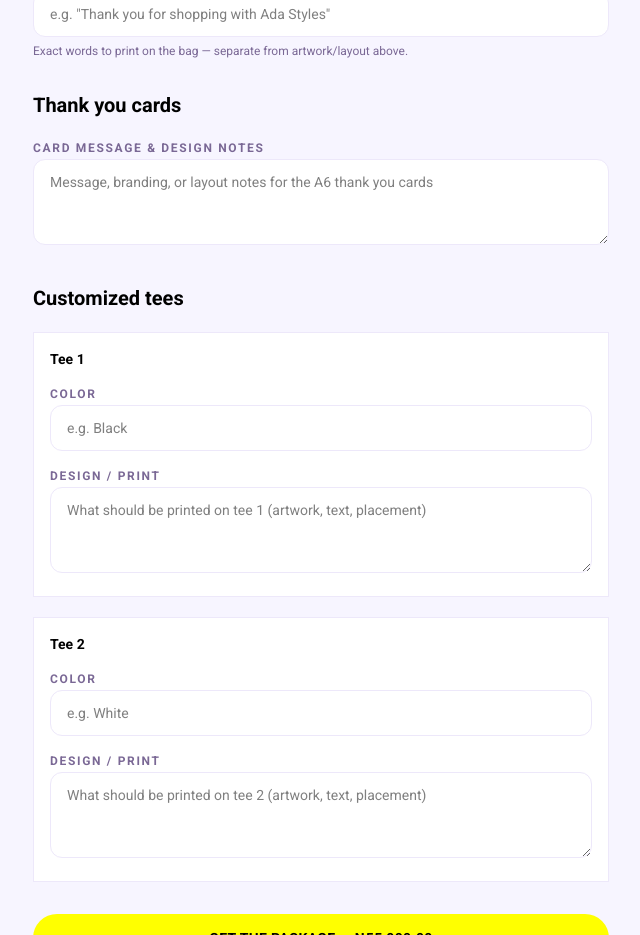
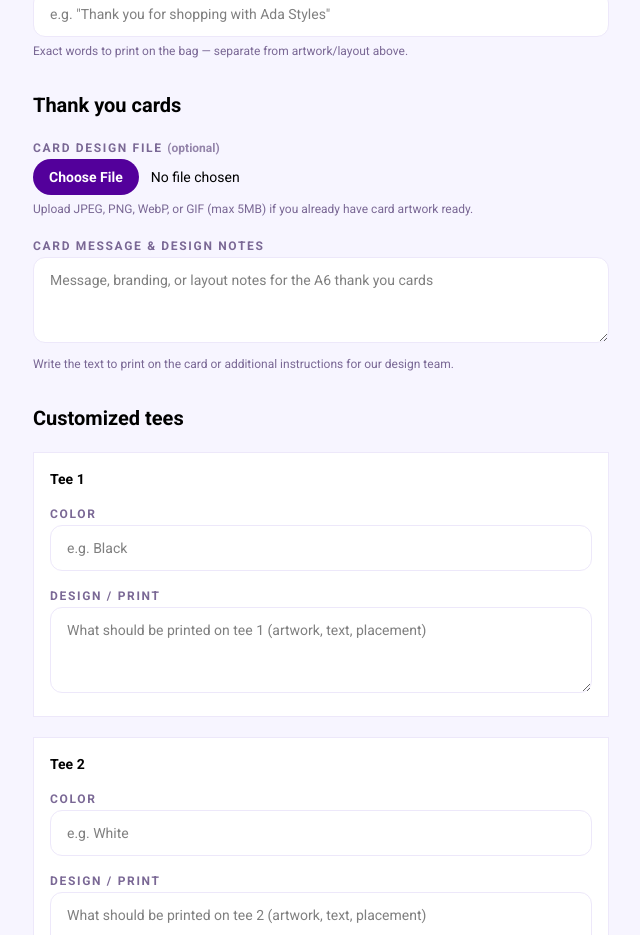
Before and after one commit to Goodnews-code/Printifulbrand, a Next.js app: page /packages/small-business in a window 1280 px wide. Shown: the part 2466-3401 px from the top of the page, without its empty margins (319-959 px from the left). Built offline with nearby package versions, Linux system fonts and the light colour scheme; no server answers.

Commit message:
feat: add design file upload option to thank you card section

```diff
--- a/src/components/packages/SmallBusinessPackageOffer.tsx
+++ b/src/components/packages/SmallBusinessPackageOffer.tsx
@@ -23,11 +23,15 @@ export function SmallBusinessPackageOffer() {
   const { settings } = useSettings();
   const pkg = resolveSmallBusinessPackage(settings);
   const logoInputRef = useRef<HTMLInputElement>(null);
+  const cardDesignInputRef = useRef<HTMLInputElement>(null);
 
   const [bagDesign, setBagDesign] = useState("");
   const [bagLogoUrl, setBagLogoUrl] = useState("");
   const [bagLogoName, setBagLogoName] = useState("");
   const [logoUploading, setLogoUploading] = useState(false);
+  const [cardDesignUrl, setCardDesignUrl] = useState("");
+  const [cardDesignName, setCardDesignName] = useState("");
+  const [cardDesignUploading, setCardDesignUploading] = useState(false);
   const [bagText, setBagText] = useState("");
   const [cardContent, setCardContent] = useState("");
   const [tee1Color, setTee1Color] = useState("");
@@ -74,6 +78,42 @@ export function SmallBusinessPackageOffer() {
     if (logoInputRef.current) logoInputRef.current.value = "";
   }
 
+  async function handleCardDesignChange(file: File | null) {
+    setError("");
+    if (!file) {
+      setCardDesignUrl("");
+      setCardDesignName("");
+      return;
+    }
+
+    setCardDesignUploading(true);
+    try {
+      const body = new FormData();
+      body.append("image", file);
+      const res = await fetch("/api/packages/upload-logo", {
+        method: "POST",
+        body,
+      });
+      const data = await res.json();
+      if (!res.ok) throw new Error(data.error || "Card design upload failed");
+      setCardDesignUrl(data.image_url as string);
+      setCardDesignName(file.name);
+    } catch (err) {
+      setCardDesignUrl("");
+      setCardDesignName("");
+      if (cardDesignInputRef.current) cardDesignInputRef.current.value = "";
+      setError(err instanceof Error ? err.message : "Card design upload failed");
+    } finally {
+      setCardDesignUploading(false);
+    }
+  }
+
+  function clearCardDesign() {
+    setCardDesignUrl("");
+    setCardDesignName("");
+    if (cardDesignInputRef.current) cardDesignInputRef.current.value = "";
+  }
+
   function handleSubmit(e: FormEvent) {
     e.preventDefault();
     setError("");
@@ -83,8 +123,8 @@ export function SmallBusinessPackageOffer() {
       setError("This package is currently unavailable.");
       return;
     }
-    if (logoUploading) {
-      setError("Please wait for the logo upload to finish.");
+    if (logoUploading || cardDesignUploading) {
+      setError("Please wait for file uploads to finish.");
       return;
     }
 
@@ -104,8 +144,10 @@ export function SmallBusinessPackageOffer() {
       setError("Please enter the exact words to print on the poly bags.");
       return;
     }
-    if (!card) {
-      setError("Please tell us what you want on the thank you cards.");
+    if (!card && !cardDesignUrl) {
+      setError(
+        "Please enter card message/notes or upload a thank you card design file.",
+      );
       return;
     }
     if (!c1 || !c2) {
@@ -121,7 +163,8 @@ export function SmallBusinessPackageOffer() {
       `Poly bag artwork/layout: ${design}`,
       `Poly bag printed wording: ${text}`,
       `Poly bag logo file: ${bagLogoUrl || "None"}`,
-      `Thank you card: ${card}`,
+      `Thank you card message/notes: ${card || "None"}`,
+      `Thank you card design file: ${cardDesignUrl || "None"}`,
       `Tee 1 color: ${c1}`,
       `Tee 1 design: ${d1}`,
       `Tee 2 color: ${c2}`,
@@ -242,16 +285,71 @@ export function SmallBusinessPackageOffer() {
           <legend className="font-heading text-xl font-semibold text-foreground">
             Thank you cards
           </legend>
+
+          <div className="space-y-1.5">
+            <span className={labelClass}>
+              Card design file{" "}
+              <span className="normal-case tracking-normal text-muted/80">
+                (optional)
+              </span>
+            </span>
+            <input
+              ref={cardDesignInputRef}
+              type="file"
+              accept="image/jpeg,image/jpg,image/png,image/webp,image/gif"
+              onChange={(e) => void handleCardDesignChange(e.target.files?.[0] ?? null)}
+              className="block w-full text-sm text-foreground file:mr-3 file:rounded-full file:border-0 file:bg-brand-purple file:px-4 file:py-2 file:text-sm file:font-semibold file:text-white hover:file:bg-brand-purple-deep"
+            />
+            <span className={helpClass}>
+              Upload JPEG, PNG, WebP, or GIF (max 5MB) if you already have card artwork ready.
+            </span>
+            {cardDesignUploading ? (
+              <p className="text-xs text-muted">Uploading card design…</p>
+            ) : null}
+            {cardDesignUrl ? (
+              <div className="flex items-center gap-3 rounded-xl border border-border bg-surface p-3">
+                {/* eslint-disable-next-line @next/next/no-img-element */}
+                <img
+                  src={cardDesignUrl}
+                  alt="Uploaded thank you card design preview"
+                  className="size-14 rounded object-contain bg-surface-alt"
+                />
+                <div className="min-w-0 flex-1">
+                  <p className="truncate text-sm font-medium text-foreground">
+                    {cardDesignName || "Card design uploaded"}
+                  </p>
+                  <button
+                    type="button"
+                    onClick={clearCardDesign}
+                    className="mt-1 text-xs font-semibold text-brand-purple underline-offset-2 hover:underline"
+                  >
+                    Remove
+                  </button>
+                </div>
+              </div>
+            ) : null}
+          </div>
+
           <label className="block space-y-1.5">
-            <span className={labelClass}>Card message &amp; design notes</span>
+            <span className={labelClass}>
+              Card message &amp; design notes{" "}
+              {cardDesignUrl ? (
+                <span className="normal-case tracking-normal text-muted/80">
+                  (optional)
+                </span>
+              ) : null}
+            </span>
             <textarea
               value={cardContent}
               onChange={(e) => setCardContent(e.target.value)}
               placeholder="Message, branding, or layout notes for the A6 thank you cards"
-              required
+              required={!cardDesignUrl}
               rows={3}
               className={fieldClass}
             />
+            <span className={helpClass}>
+              Write the text to print on the card or additional instructions for our design team.
+            </span>
           </label>
         </fieldset>
 
@@ -333,7 +431,7 @@ export function SmallBusinessPackageOffer() {
 
         <button
           type="submit"
-          disabled={logoUploading}
+          disabled={logoUploading || cardDesignUploading}
           className="w-full rounded-full bg-brand-yellow px-6 py-3.5 text-sm font-bold uppercase tracking-wide text-brand-black transition hover:bg-[color:var(--hover-on-white)] disabled:cursor-not-allowed disabled:opacity-60"
         >
           Get the package — {formatNaira(pkg.price)}
```
